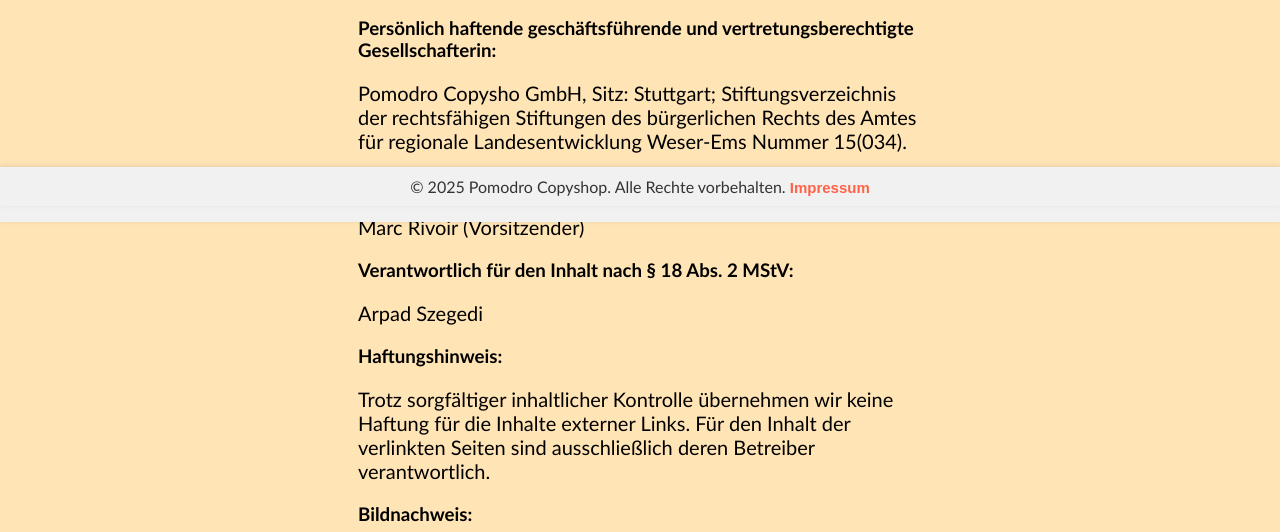
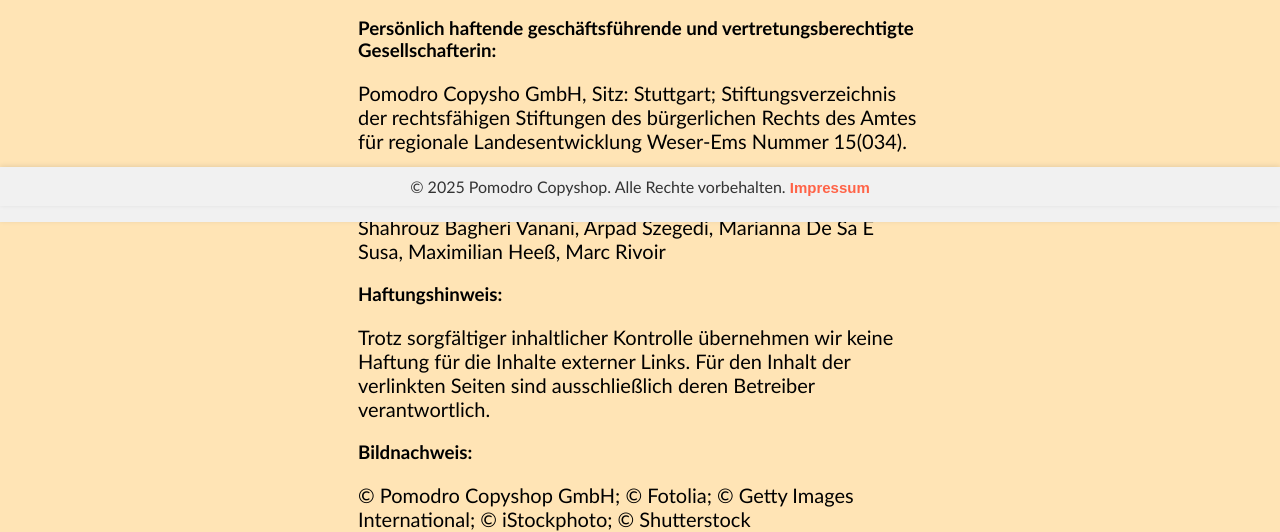
Before and after one commit to Shahrouz-B/gfn, a PHP site: page /impressum.php in a window 1280 px wide. Shown: the part 578-1110 px from the top of the page. Run offline with PHP 8.4, Linux system fonts and the light colour scheme; some web fonts are replaced.

Commit message:
Update impressum.php

```diff
--- a/Projekt/HTML/impressum.php
+++ b/Projekt/HTML/impressum.php
@@ -32,11 +32,9 @@
             <h3>Persönlich haftende geschäftsführende und vertretungsberechtigte Gesellschafterin:</h3>
             <p>Pomodro Copysho GmbH, Sitz: Stuttgart; Stiftungsverzeichnis der rechtsfähigen Stiftungen des bürgerlichen Rechts des Amtes für regionale Landesentwicklung Weser-Ems Nummer 15(034).</p>
 
-                <h3>Aufsichtsrat:</h3>
-                <p>Marc Rivoir (Vorsitzender)</p>
+                <h3>Programieren von:</h3>
+                <p>Shahrouz Bagheri Vanani, Arpad Szegedi, Marianna De Sa E Susa, Maximilian Heeß, Marc Rivoir </p>
 
-                <h3>Verantwortlich für den Inhalt nach § 18 Abs. 2 MStV:</h3>
-                <p>Arpad Szegedi</p>
 
                 <h3>Haftungshinweis:</h3>
                 <p>Trotz sorgfältiger inhaltlicher Kontrolle übernehmen wir keine Haftung für die Inhalte externer Links. Für den Inhalt der verlinkten Seiten sind ausschließlich deren Betreiber verantwortlich.
```
